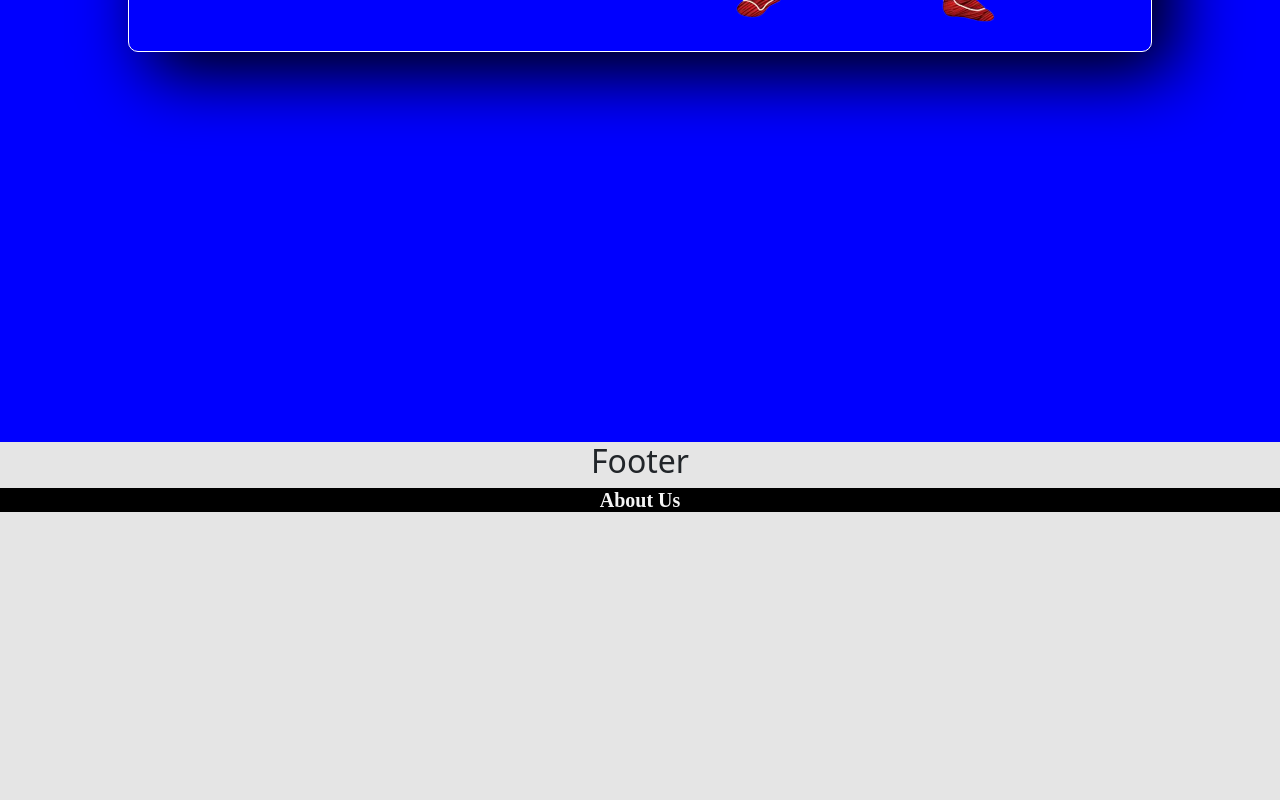
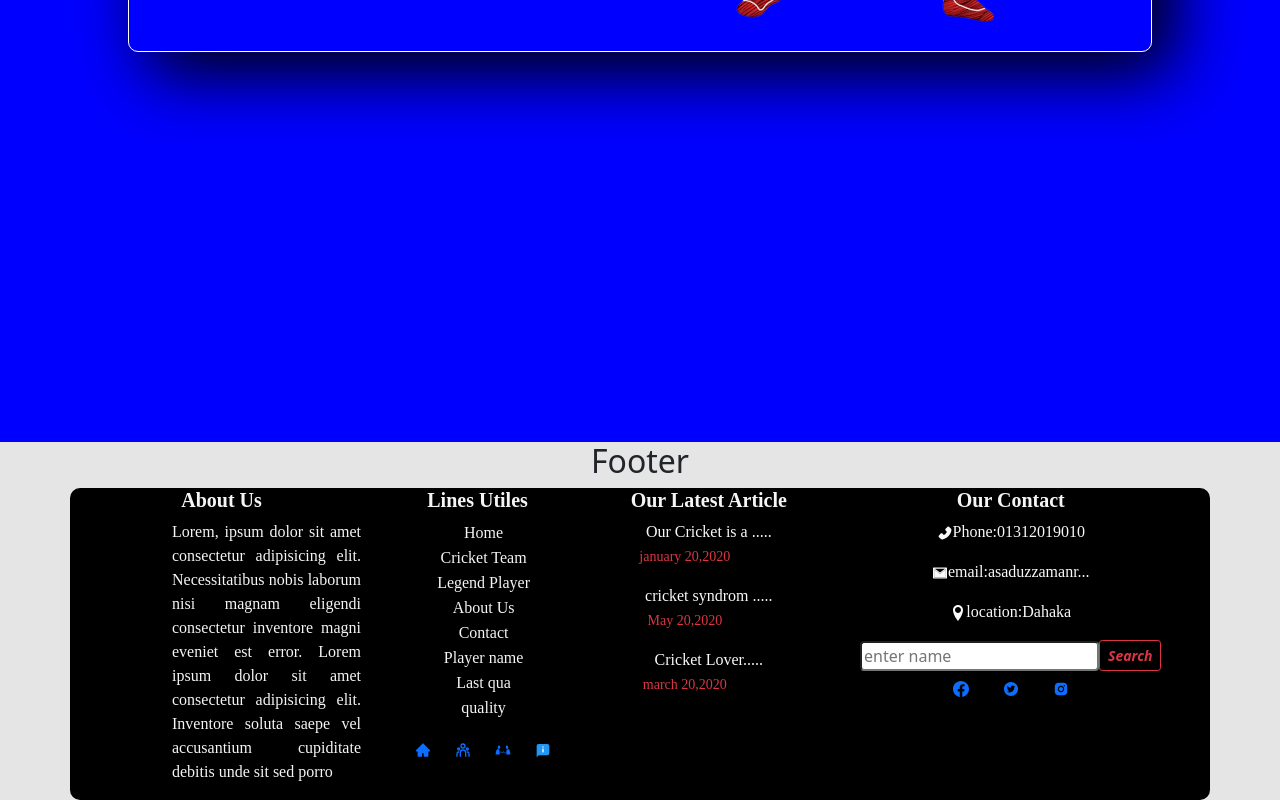
Before and after one commit to AsaduzzamanAlamin123/CricketInfoCountryBase, a React (Create React App) app: page /about in a window 1280 px wide. Shown: the part 435-1235 px from the top of the page. Before the commit the page ends 955 px from the top, so only its background shows below. Built offline with nearby package versions, Linux system fonts and the light colour scheme.

Commit message:
footer-end

```diff
--- a/src/componants/Footer/Footer.css
+++ b/src/componants/Footer/Footer.css
@@ -1,8 +1,42 @@
 .footer{
     background-color: black;
+    border-radius: 10px;
 }
 .text-sstyle{
     color: whitesmoke;
     font-family: cursive;
     font-weight: bolder;
 }
+.footer{
+    display: grid;
+    grid-template-columns: 25% auto auto auto;
+}
+.texttt{
+    color: whitesmoke;
+    text-align: justify;
+    font-family: cursive;
+    margin-left: 90px;
+}
+.link a{
+    margin-right: 20px;
+    text-decoration: none;
+    color: whitesmoke;
+    font-family: cursive;
+
+
+
+}
+.link{
+    list-style: none;
+}
+.icon a{
+    margin-left:10px;
+    padding: 7px;
+}
+.font{
+    font-family: cursive;
+}
+.social a {
+    margin: 10px;
+    padding: 7px;
+}
--- a/src/componants/Footer/Footer.js
+++ b/src/componants/Footer/Footer.js
@@ -1,25 +1,93 @@
 import React from 'react';
+import { Link } from 'react-router-dom';
 import './Footer.css';
+import { AiFillHome } from 'react-icons/ai';
+import { RiTeamLine } from 'react-icons/ri';
+import { GiTabletopPlayers } from 'react-icons/gi';
+import { FcAbout } from 'react-icons/fc';
+import { AiFillPhone } from 'react-icons/ai';
+import { AiTwotoneMail } from 'react-icons/ai';
+import { ImLocation } from 'react-icons/im';
+import { BsFacebook } from 'react-icons/bs';
+import { AiFillTwitterCircle } from 'react-icons/ai';
+import { AiFillInstagram} from 'react-icons/ai';
 
 const Footer = () => {
     return (
         <div>
             <h2>Footer</h2>
             <footer>
-            <div className='footer'>
+            <div className='footer container'>
                 <div className='about-us'>
                     <h5 className='text-sstyle'>About Us</h5>
+                    <p className='texttt'>Lorem, ipsum dolor sit amet consectetur adipisicing elit.
+                         Necessitatibus nobis laborum nisi
+                          magnam eligendi consectetur inventore magni
+                          eveniet est error.
+                        Lorem ipsum dolor
+                        sit amet consectetur adipisicing elit. Inventore soluta saepe vel
+                         accusantium cupiditate debitis unde sit sed porro</p>
 
                 </div>
                 <div className='lines-utiles'>
+                    <h5 className='text-sstyle'>Lines Utiles</h5>
+                    <ul className='link'>
+                       <Link to='/'>Home</Link>
+                       <br></br>
+                       <Link to='/cricketteam'>Cricket Team</Link>
+                       <br></br>
+                       <Link to='/legendplayer'>Legend Player</Link>
+                       <br></br>
+                       <Link to='/about'>About Us </Link>
+                       <br></br>
+                       <Link to='/about'>Contact </Link>
+                       <br></br>
+                       <Link to='/'>Player name</Link>
+                       <br></br>
+                       <Link to='/'>Last qua</Link>
+                       <br></br>
+                       <Link to='/'>quality</Link>
+                    </ul>
+                    <div className='icon'>
+                    <Link to='/'><AiFillHome></AiFillHome></Link>
+                    <Link to='/cricketteam'><RiTeamLine></RiTeamLine></Link>
+                    <Link to='/legendplayer'><GiTabletopPlayers></GiTabletopPlayers></Link>
+                    <Link to='/about'><FcAbout></FcAbout></Link>
+                    </div>
+
+
 
                 </div>
                 <div className='article'>
+                    <h5 className='text-sstyle '>Our Latest Article</h5>
+                    <p className='text-light font'>Our Cricket is a .....<br></br>
+                    <small className='text-danger me-5 font'>january 20,2020</small>
+                    </p>
+                    <p className='text-light font'>cricket syndrom .....<br></br>
+                    <small className='text-danger me-5 font'>May 20,2020</small>
+                    </p>
+                    <p className='text-light font'>Cricket Lover.....<br></br>
+                    <small className='text-danger me-5 font'>march 20,2020</small>
+                    </p>
+
 
                 </div>
                 <div className='contact'>
+                    <h5 className='text-sstyle'>Our Contact</h5>
+                    <p className='font text-light'><AiFillPhone></AiFillPhone>Phone:01312019010</p>
+                    <p className='font text-light'title='asaduzzamanrossow2000@gmail.com'><AiTwotoneMail></AiTwotoneMail>email:asaduzzamanr...</p>
+                    <p className='font text-light'><ImLocation></ImLocation>location:Dahaka</p>
+
+                    <input type="text" name="" id="" placeholder='enter name'className=' rounded'/>
+                    <button className='btn btn-outline-danger btn-sm mb-1 fw-bolder fst-italic'>Search</button>
+                    <div className='social'>
+                   <a href="https://web.facebook.com/?_rdc=1&_rdr"target='_blank'><BsFacebook></BsFacebook></a>
+                   <a href="https://twitter.com/login" target='_blank'><AiFillTwitterCircle></AiFillTwitterCircle></a>
+                   <a href="https://www.instagram.com/" target='_blank'><AiFillInstagram></AiFillInstagram></a>
+               </div>
 
                 </div>
+
             </div>
             </footer>
         </div>
```
